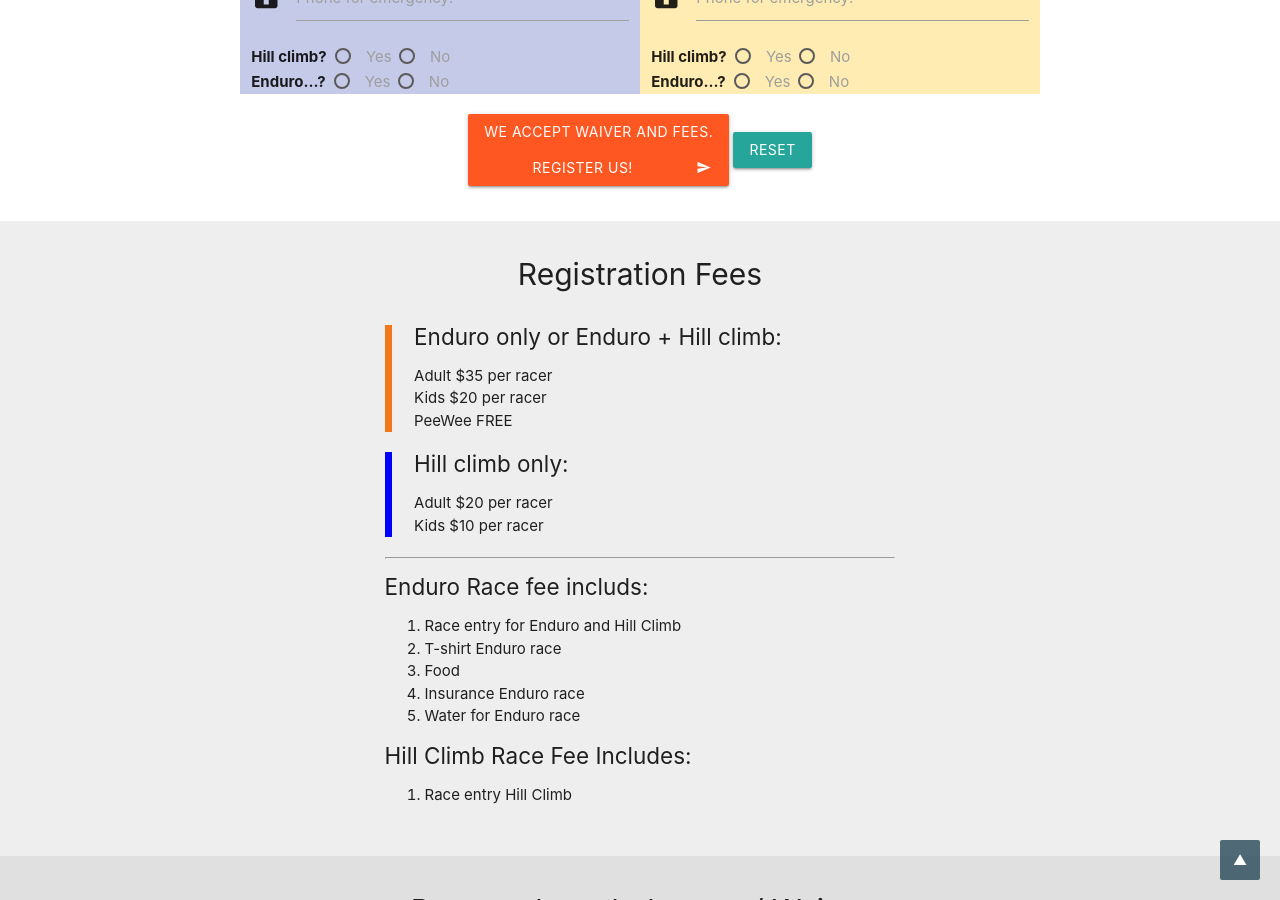
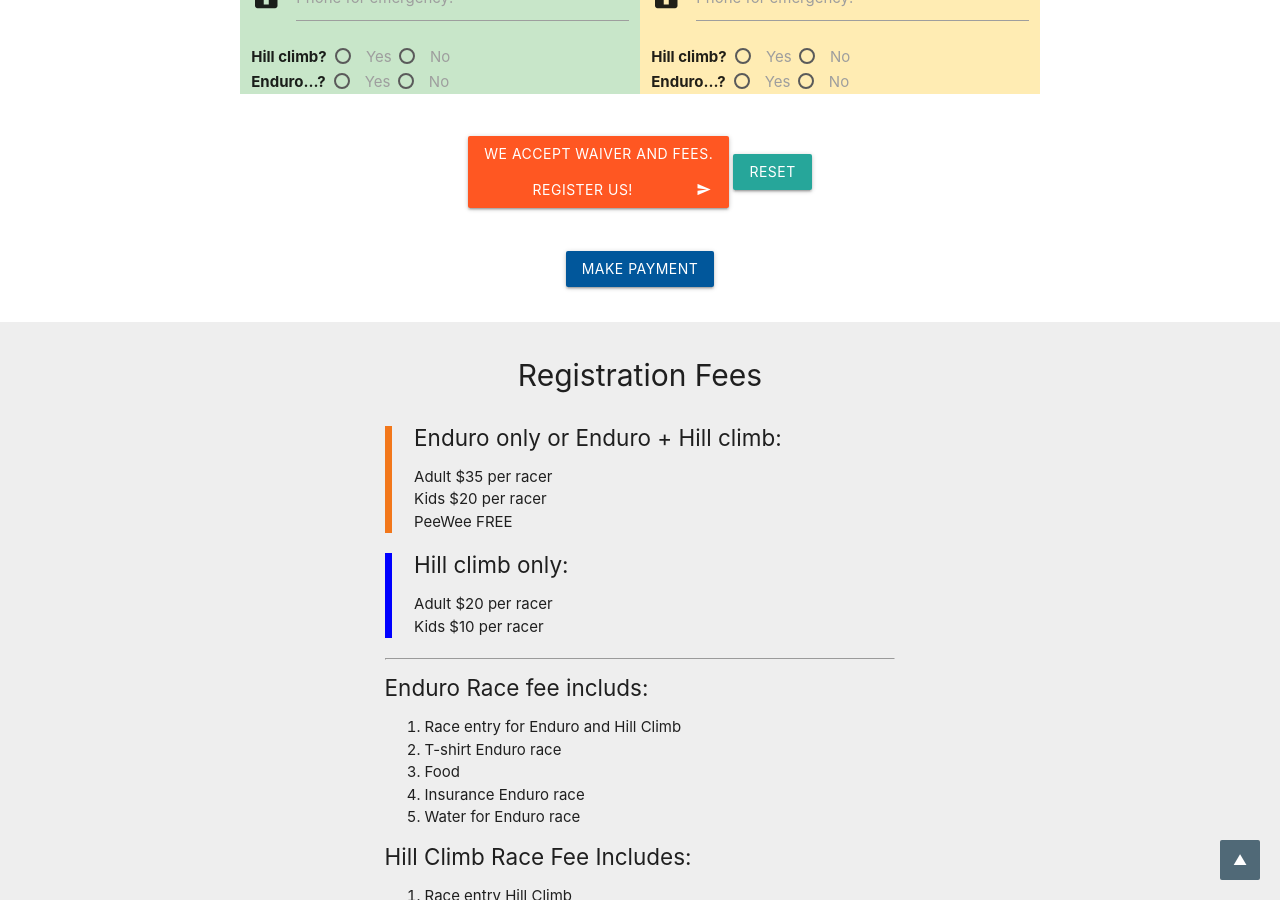
Before and after one commit to yong-lim/Enduro, a Jekyll site: the page built from index.md, in a window 1280 px wide and 900 px high, scrolled down 1270 px. Built offline with Jekyll 4.4.1, drawn with Linux system fonts in a browser that asks for light colours.

Commit message:
Use form instead of formG

```diff
--- a/index.md
+++ b/index.md
@@ -2,4 +2,4 @@
 layout: base
 ---
 
-{% include formG.html %}
+{% include form.html %}
```
